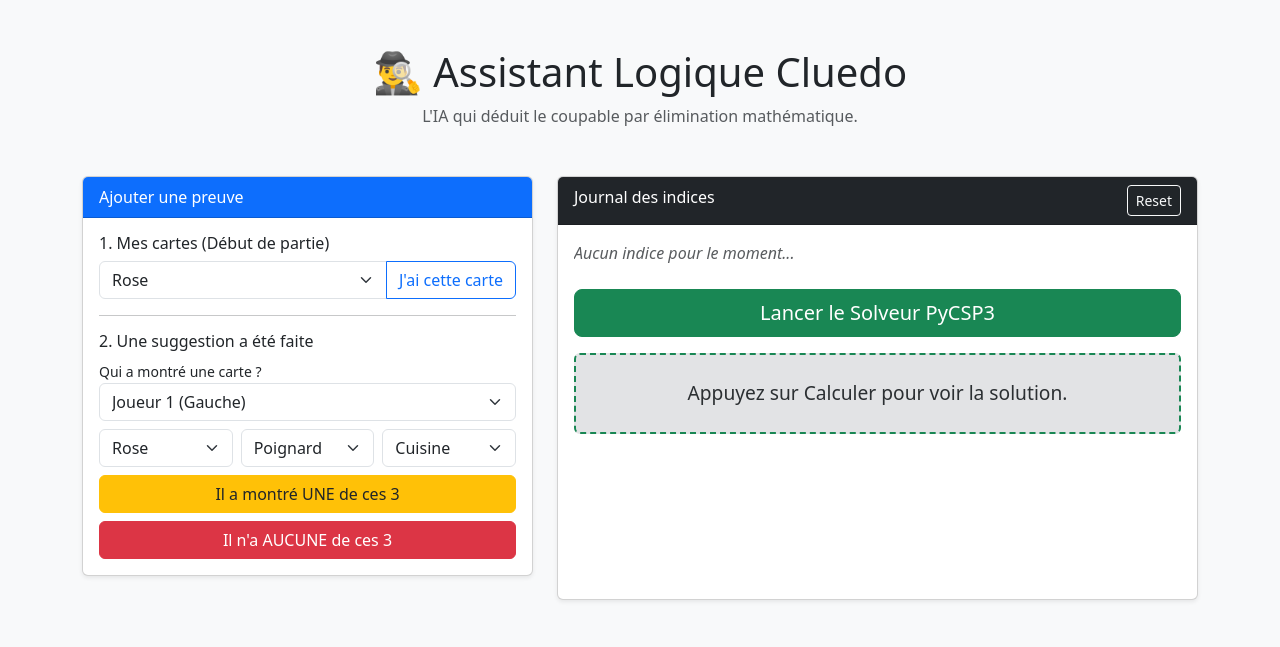
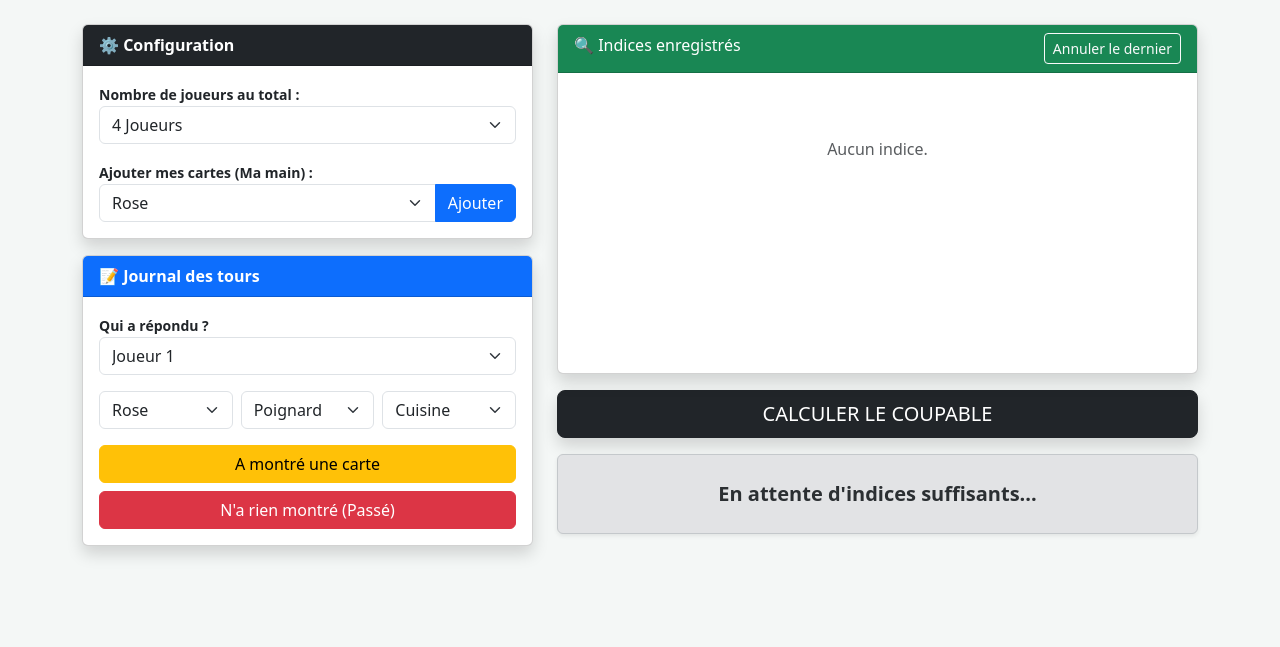
Before and after one commit to rondeaujf/cluedo, a Flask app: page / in a window 1280 px wide. Shown: the top 647 px of the page. Run offline with Flask 3, Linux system fonts and the light colour scheme.

Commit message:
Refactor index.html for better layout and styling
Updated styles and structure for improved UI and functionality.

```diff
--- a/templates/index.html
+++ b/templates/index.html
@@ -2,80 +2,78 @@
 <html lang="fr">
 <head>
     <meta charset="UTF-8">
-    <meta name="viewport" content="width=device-width, initial-scale=1.0">
-    <title>Cluedo Solver AI 🕵️‍♂️</title>
+    <title>Cluedo AI Solver 🕵️‍♂️</title>
     <link rel="stylesheet" href="https://cdn.jsdelivr.net/npm/bootstrap@5.3.0/dist/css/bootstrap.min.css">
     <style>
-        .card-indice { border-left: 5px solid #ffc107; margin-bottom: 10px; }
-        .solution-box { font-size: 1.2rem; border: 2px dashed #198754; }
+        body { background-color: #f4f7f6; }
+        .card-indice { border-left: 4px solid #0d6efd; margin-bottom: 8px; transition: 0.2s; }
+        .card-indice:hover { background-color: #f8f9fa; }
+        .solution-box { font-size: 1.25rem; font-weight: bold; min-height: 80px; display: flex; align-items: center; justify-content: center; }
     </style>
 </head>
-<body class="bg-light">
+<body>
 
-<div class="container py-5">
-    <div class="text-center mb-5">
-        <h1>🕵️‍♂️ Assistant Logique Cluedo</h1>
-        <p class="text-muted">L'IA qui déduit le coupable par élimination mathématique.</p>
+<div class="container py-4">
+    <div class="row">
+        <div class="col-md-5">
+            <div class="card shadow mb-3">
+                <div class="card-header bg-dark text-white fw-bold">⚙️ Configuration</div>
+                <div class="card-body">
+                    <label class="small fw-bold">Nombre de joueurs au total :</label>
+                    <select id="n_joueurs" class="form-select mb-3" onchange="updatePlayersList()">
+                        <option value="3">3 Joueurs</option>
+                        <option value="4" selected>4 Joueurs</option>
+                        <option value="5">5 Joueurs</option>
+                        <option value="6">6 Joueurs</option>
+                    </select>
+
+                    <label class="small fw-bold">Ajouter mes cartes (Ma main) :</label>
+                    <div class="input-group">
+                        <select id="ma_carte_select" class="form-select">
+                            {% for c in suspects + armes + lieux %}<option value="{{c}}">{{c}}</option>{% endfor %}
+                        </select>
+                        <button class="btn btn-primary" onclick="addIndice('possession_directe', 0)">Ajouter</button>
+                    </div>
+                </div>
             </div>
 
-    <div class="row g-4">
-        <div class="col-lg-5">
-            <div class="card shadow-sm mb-4">
-                <div class="card-header bg-primary text-white">Ajouter une preuve</div>
+            <div class="card shadow">
+                <div class="card-header bg-primary text-white fw-bold">📝 Journal des tours</div>
                 <div class="card-body">
-
-                    <h6>1. Mes cartes (Début de partie)</h6>
-                    <div class="input-group mb-3">
-                        <select id="maCarte" class="form-select">
-                            {% for c in suspects + armes + lieux %}<option value="{{c}}">{{c}}</option>{% endfor %}
-                        </select>
-                        <button onclick="ajouterFait('possession_directe', 0)" class="btn btn-outline-primary">J'ai cette carte</button>
+                    <div class="mb-3">
+                        <label class="small fw-bold">Qui a répondu ?</label>
+                        <select id="joueur_select" class="form-select"></select>
                     </div>
 
-                    <hr>
-
-                    <h6>2. Une suggestion a été faite</h6>
-                    <div class="mb-2">
-                        <label class="small">Qui a montré une carte ?</label>
-                        <select id="joueurSelect" class="form-select mb-2">
-                            <option value="1">Joueur 1 (Gauche)</option>
-                            <option value="2">Joueur 2 (Droite)</option>
-                        </select>
-                    </div>
-
-                    <div class="row g-2 mb-2">
-                        <div class="col"><select id="sS" class="form-select">{% for c in suspects %}<option>{{c}}</option>{% endfor %}</select></div>
-                        <div class="col"><select id="sA" class="form-select">{% for c in armes %}<option>{{c}}</option>{% endfor %}</select></div>
-                        <div class="col"><select id="sL" class="form-select">{% for c in lieux %}<option>{{c}}</option>{% endfor %}</select></div>
+                    <div class="row g-2 mb-3">
+                        <div class="col"><select id="s_s" class="form-select">{% for c in suspects %}<option>{{c}}</option>{% endfor %}</select></div>
+                        <div class="col"><select id="s_a" class="form-select">{% for c in armes %}<option>{{c}}</option>{% endfor %}</select></div>
+                        <div class="col"><select id="s_l" class="form-select">{% for c in lieux %}<option>{{c}}</option>{% endfor %}</select></div>
                     </div>
 
                     <div class="d-grid gap-2">
-                        <button onclick="ajouterFait('positif')" class="btn btn-warning text-dark">Il a montré UNE de ces 3</button>
-                        <button onclick="ajouterFait('negatif')" class="btn btn-danger">Il n'a AUCUNE de ces 3</button>
+                        <button onclick="addIndice('positif')" class="btn btn-warning">A montré une carte</button>
+                        <button onclick="addIndice('negatif')" class="btn btn-danger">N'a rien montré (Passé)</button>
                     </div>
                 </div>
             </div>
         </div>
 
-        <div class="col-lg-7">
-            <div class="card shadow-sm h-100">
-                <div class="card-header bg-dark text-white d-flex justify-content-between">
-                    Journal des indices
-                    <button onclick="reinitialiser()" class="btn btn-sm btn-outline-light">Reset</button>
+        <div class="col-md-7">
+            <div class="card shadow mb-3">
+                <div class="card-header bg-success text-white d-flex justify-content-between">
+                    🔍 Indices enregistrés
+                    <button class="btn btn-sm btn-outline-light" onclick="removeLast()">Annuler le dernier</button>
                 </div>
-                <div class="card-body">
-                    <div id="listeIndices" class="mb-4" style="max-height: 200px; overflow-y: auto;">
-                        <em class="text-muted">Aucun indice pour le moment...</em>
+                <div class="card-body" id="indices_list" style="height: 300px; overflow-y: auto;">
+                    <p class="text-muted text-center mt-5">Aucun indice pour le moment.</p>
+                </div>
             </div>
 
-                    <div class="d-grid mb-3">
-                        <button onclick="resoudre()" class="btn btn-success btn-lg">Lancer le Solveur PyCSP3</button>
-                    </div>
+            <button onclick="solve()" class="btn btn-dark btn-lg w-100 mb-3 shadow">CALCULER LE COUPABLE</button>
 
-                    <div id="resultat" class="alert alert-secondary solution-box text-center py-4">
-                        Appuyez sur Calculer pour voir la solution.
-                    </div>
-                </div>
+            <div id="result_area" class="alert alert-secondary solution-box shadow-sm">
+                En attente d'indices suffisants...
             </div>
         </div>
     </div>
@@ -84,61 +82,68 @@
 <script>
     let indices = [];
 
-    function ajouterFait(type, joueur = null) {
-        let cartes = [];
-        let j = joueur !== null ? joueur : parseInt(document.getElementById('joueurSelect').value);
-
-        if (type === 'possession_directe') {
-            cartes = [document.getElementById('maCarte').value];
-        } else {
-            cartes = [
-                document.getElementById('sS').value,
-                document.getElementById('sA').value,
-                document.getElementById('sL').value
-            ];
+    function updatePlayersList() {
+        const n = document.getElementById('n_joueurs').value;
+        const select = document.getElementById('joueur_select');
+        select.innerHTML = "";
+        for(let i=1; i < n; i++) {
+            let opt = document.createElement('option');
+            opt.value = i; opt.innerText = "Joueur " + i;
+            select.appendChild(opt);
+        }
+        indices = []; render();
     }
 
-        indices.push({type: type, joueur: j, cartes: cartes});
-        majAffichage();
+    function addIndice(type, forceJoueur = null) {
+        const j = (forceJoueur !== null) ? forceJoueur : document.getElementById('joueur_select').value;
+        let cards = [];
+        if(type === 'possession_directe') {
+            cards = [document.getElementById('ma_carte_select').value];
+        } else {
+            cards = [document.getElementById('s_s').value, document.getElementById('s_a').value, document.getElementById('s_l').value];
+        }
+        indices.push({type, joueur: j, cartes: cards});
+        render();
     }
 
-    function majAffichage() {
-        const container = document.getElementById('listeIndices');
-        container.innerHTML = indices.map((ind, i) => `
-            <div class="card-indice p-2 bg-white shadow-sm rounded">
-                <small class="text-primary">#${i+1}</small>
-                <strong>J${ind.joueur}</strong> : ${ind.type === 'positif' ? 'A montré un' : 'N\'a pas'} [${ind.cartes.join(', ')}]
+    function removeLast() { indices.pop(); render(); }
+
+    function render() {
+        const list = document.getElementById('indices_list');
+        if(indices.length === 0) { list.innerHTML = '<p class="text-muted text-center mt-5">Aucun indice.</p>'; return; }
+        list.innerHTML = indices.map((ind, i) => `
+            <div class="card-indice p-2 bg-white rounded shadow-sm">
+                <span class="badge bg-secondary">#${i+1}</span>
+                <strong>${ind.joueur == 0 ? 'Moi' : 'Joueur '+ind.joueur}</strong> :
+                ${ind.type === 'positif' ? 'Possède au moins un de' : (ind.type === 'negatif' ? 'N\'a aucun de' : 'A la carte')}
+                <span class="text-primary">${ind.cartes.join(', ')}</span>
             </div>
         `).join('');
     }
 
-    async function resoudre() {
-        const resDiv = document.getElementById('resultat');
-        resDiv.innerHTML = "Reflexion en cours...";
+    async function solve() {
+        const btn = document.querySelector('button[onclick="solve()"]');
+        btn.disabled = true;
+        const resArea = document.getElementById('result_area');
 
+        try {
             const response = await fetch('/solve', {
                 method: 'POST',
                 headers: {'Content-Type': 'application/json'},
-            body: JSON.stringify({indices: indices})
+                body: JSON.stringify({indices: indices, n_joueurs: document.getElementById('n_joueurs').value})
             });
-
             const data = await response.json();
-
             if(data.status === "found") {
-            resDiv.className = "alert alert-success solution-box text-center py-4";
-            resDiv.innerHTML = `✨ <b>${data.solution.coupable}</b> avec le <b>${data.solution.arme}</b> dans le <b>${data.solution.lieu}</b>`;
+                resArea.className = "alert alert-success solution-box shadow";
+                resArea.innerHTML = `✅ SOLUTION : ${data.solution.coupable} + ${data.solution.arme} + ${data.solution.lieu}`;
             } else {
-            resDiv.className = "alert alert-danger solution-box text-center py-4";
-            resDiv.innerText = "❌ Aucune solution unique trouvée. Continuez à chercher !";
+                resArea.className = "alert alert-warning solution-box shadow-sm";
+                resArea.innerText = "🕵️ Pas encore de certitude mathématique...";
             }
+        } finally { btn.disabled = false; }
     }
 
-    function reinitialiser() {
-        indices = [];
-        majAffichage();
-        document.getElementById('resultat').innerText = "Appuyez sur Calculer pour voir la solution.";
-    }
+    updatePlayersList();
 </script>
-
 </body>
 </html>
```
Lines whose indentation alone changed are shown as unchanged.
